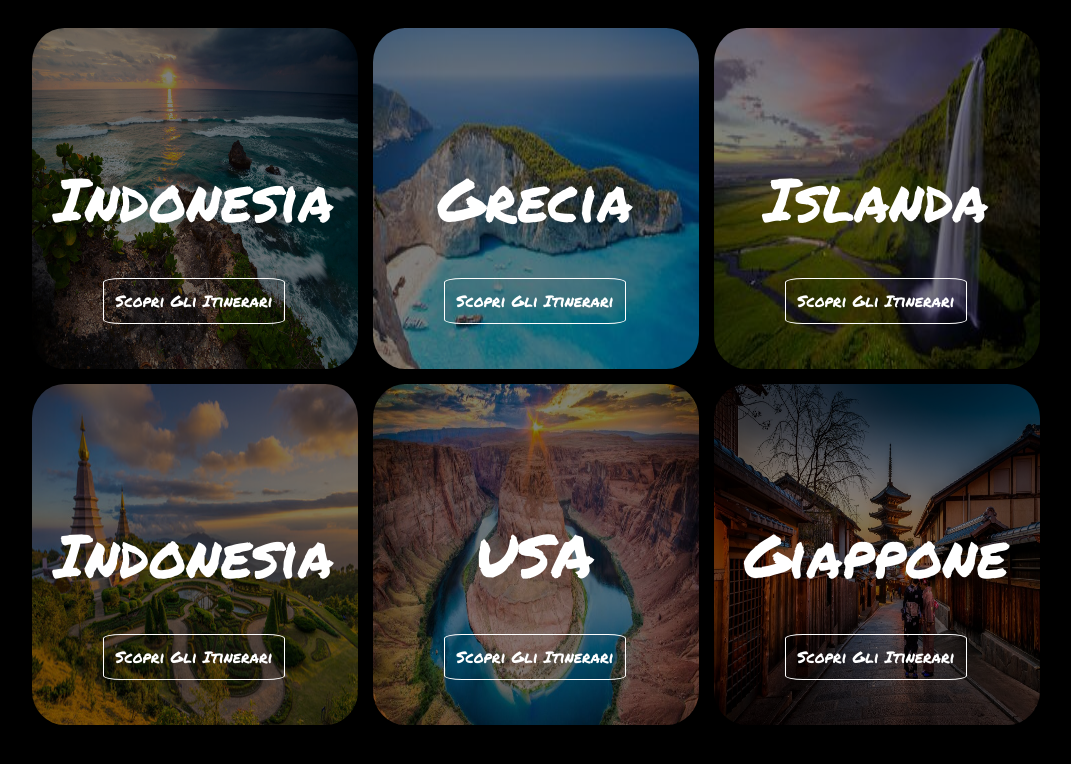
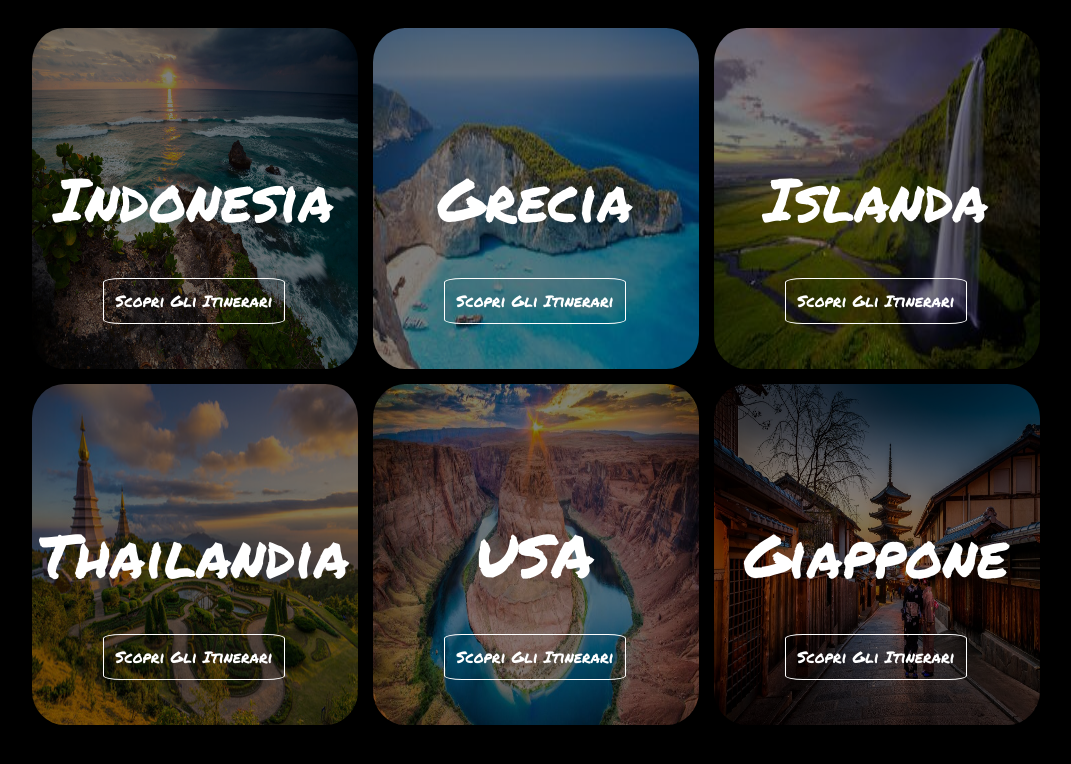
Before and after one commit to NicolaBoniello/test1, a plain HTML site: page index.html in a window 1280 px wide. Shown: the part 1046-1810 px from the top of the page, without its empty margins (105-1176 px from the left). Drawn offline with nearby package versions, Linux system fonts and the light colour scheme.

Commit message:
edit name of 4 card

```diff
--- a/index.html
+++ b/index.html
@@ -159,7 +159,7 @@
           <img src="images/thailandia-206.jpg" alt="" />
           <div class="image-overlay"></div>
       </div>
-      <div class="image-text">Indonesia</div>
+      <div class="image-text">Thailandia</div>
       <div class="box-button">
           <button class="centered-button">
               <a href="">Scopri Gli Itinerari</a>
```
